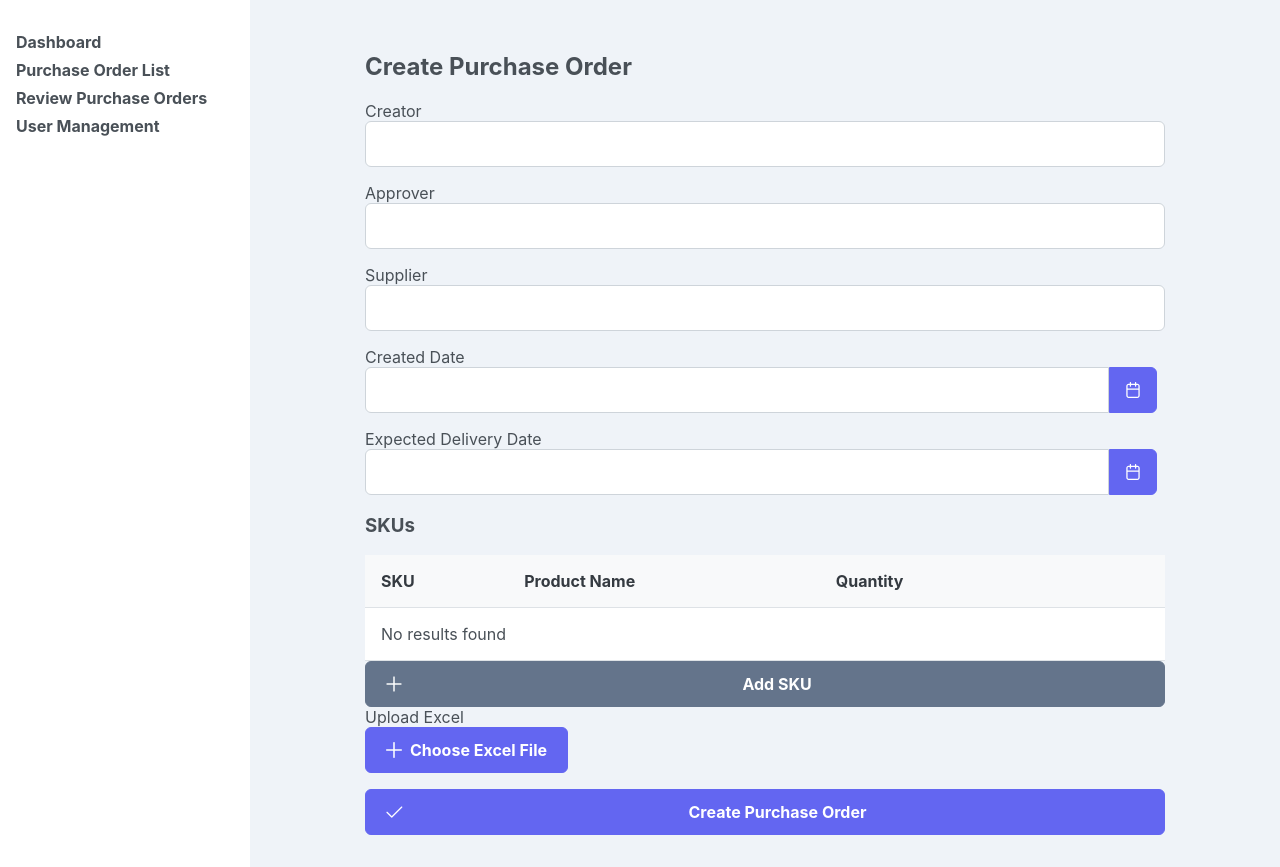
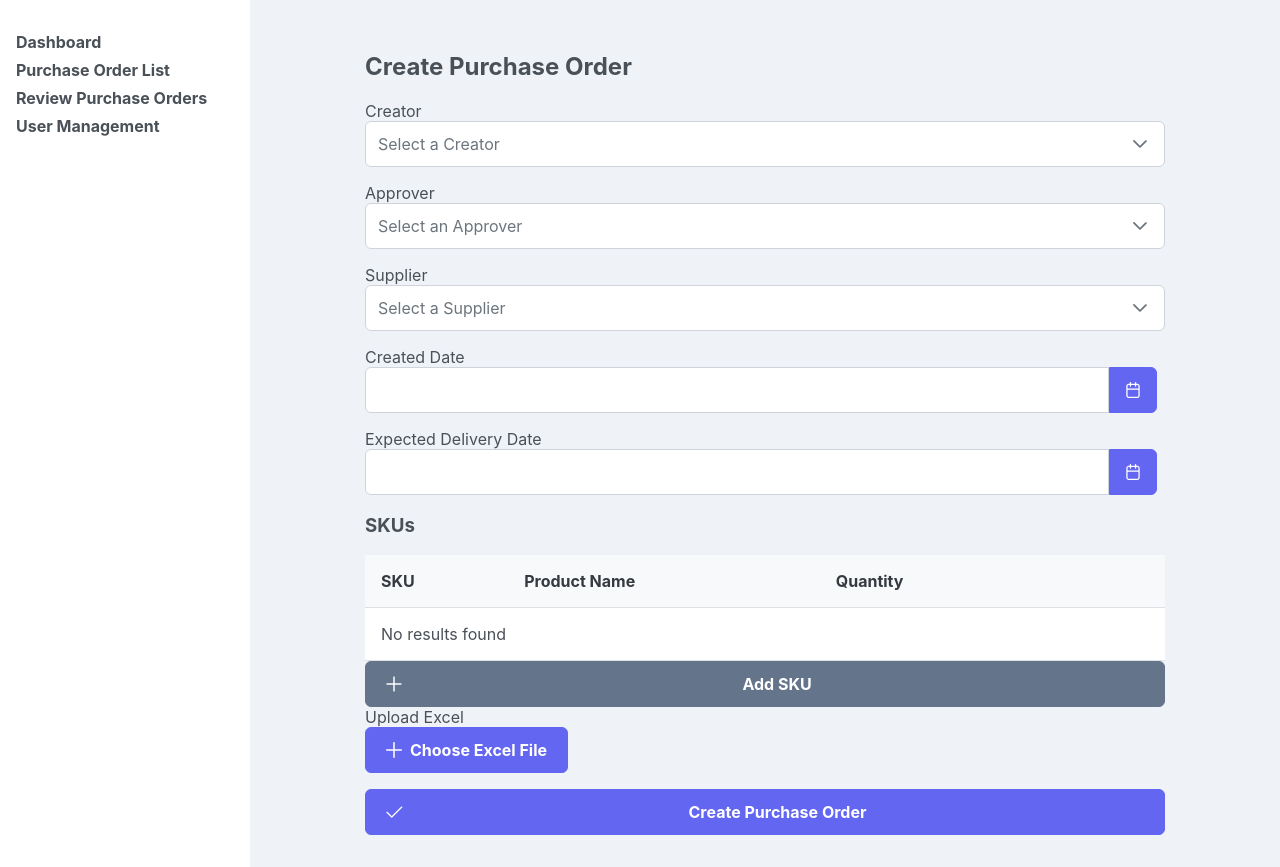
Before and after one commit to ThongLuu/purchase-order, a React (Create React App) app: page /create in a window 1280 px wide. Built offline with nearby package versions, Linux system fonts and the light colour scheme.

Commit message:
update creator, approver, supplier component in create purchase order

```diff
--- a/src/components/PurchaseOrderForm.js
+++ b/src/components/PurchaseOrderForm.js
@@ -1,4 +1,4 @@
-import React, { useState, useRef } from "react";
+import React, { useState, useRef, useEffect } from "react";
 import { useNavigate } from "react-router-dom";
 import * as XLSX from "xlsx";
 import { InputText } from "primereact/inputtext";
@@ -9,20 +9,68 @@ import { DataTable } from "primereact/datatable";
 import { Column } from "primereact/column";
 import { FileUpload } from "primereact/fileupload";
 import { Message } from "primereact/message";
+import { Dropdown } from "primereact/dropdown";
 import { v4 as uuidv4 } from "uuid";
 
 const PurchaseOrderForm = () => {
   const navigate = useNavigate();
   const [purchaseOrder, setPurchaseOrder] = useState({
     skus: [],
-    creator: "",
-    approver: "",
-    supplier: "",
+    creator: null,
+    approver: null,
+    supplier: null,
     createdDate: null,
     expectedDeliveryDate: null,
   });
   const [uploadStatus, setUploadStatus] = useState(null);
   const fileUploadRef = useRef(null);
+
+  // Mock data for dropdowns
+  const [creators, setCreators] = useState([]);
+  const [approvers, setApprovers] = useState([]);
+  const [suppliers, setSuppliers] = useState([]);
+
+  useEffect(() => {
+    // Generate more mock data
+    setCreators([
+      { name: 'John Doe', code: 'JD' },
+      { name: 'Jane Smith', code: 'JS' },
+      { name: 'Bob Johnson', code: 'BJ' },
+      { name: 'Alice Williams', code: 'AW' },
+      { name: 'Charlie Brown', code: 'CB' },
+      { name: 'Diana Clark', code: 'DC' },
+      { name: 'Edward Davis', code: 'ED' },
+      { name: 'Fiona Evans', code: 'FE' },
+      { name: 'George Foster', code: 'GF' },
+      { name: 'Helen Green', code: 'HG' },
+    ]);
+
+    setApprovers([
+      { name: 'Michael Scott', code: 'MS' },
+      { name: 'Pam Beesly', code: 'PB' },
+      { name: 'Jim Halpert', code: 'JH' },
+      { name: 'Dwight Schrute', code: 'DS' },
+      { name: 'Angela Martin', code: 'AM' },
+      { name: 'Oscar Martinez', code: 'OM' },
+      { name: 'Kevin Malone', code: 'KM' },
+      { name: 'Stanley Hudson', code: 'SH' },
+      { name: 'Phyllis Vance', code: 'PV' },
+      { name: 'Toby Flenderson', code: 'TF' },
+    ]);
+
+    setSuppliers([
+      { name: 'Acme Corp', code: 'AC' },
+      { name: 'Global Supplies', code: 'GS' },
+      { name: 'Tech Innovations', code: 'TI' },
+      { name: 'Dunder Mifflin', code: 'DM' },
+      { name: 'Stark Industries', code: 'SI' },
+      { name: 'Wayne Enterprises', code: 'WE' },
+      { name: 'Umbrella Corporation', code: 'UC' },
+      { name: 'Cyberdyne Systems', code: 'CS' },
+      { name: 'Oscorp Industries', code: 'OI' },
+      { name: 'Initech', code: 'IN' },
+    ]);
+  }, []);
 
   const handleInputChange = (e) => {
     const { name, value } = e.target;
@@ -153,33 +201,42 @@ const PurchaseOrderForm = () => {
 
       <div className="p-field">
         <label htmlFor="creator">Creator</label>
-        <InputText
+        <Dropdown
           id="creator"
           name="creator"
           value={purchaseOrder.creator}
+          options={creators}
           onChange={handleInputChange}
+          optionLabel="name"
+          placeholder="Select a Creator"
           required
         />
       </div>
 
       <div className="p-field">
         <label htmlFor="approver">Approver</label>
-        <InputText
+        <Dropdown
           id="approver"
           name="approver"
           value={purchaseOrder.approver}
+          options={approvers}
           onChange={handleInputChange}
+          optionLabel="name"
+          placeholder="Select an Approver"
           required
         />
       </div>
 
       <div className="p-field">
         <label htmlFor="supplier">Supplier</label>
-        <InputText
+        <Dropdown
           id="supplier"
           name="supplier"
           value={purchaseOrder.supplier}
+          options={suppliers}
           onChange={handleInputChange}
+          optionLabel="name"
+          placeholder="Select a Supplier"
           required
         />
       </div>
```
